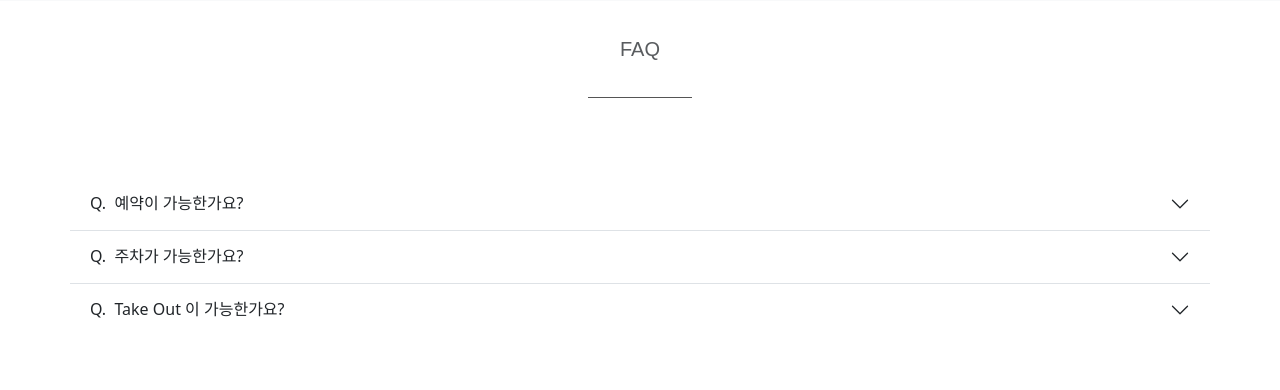
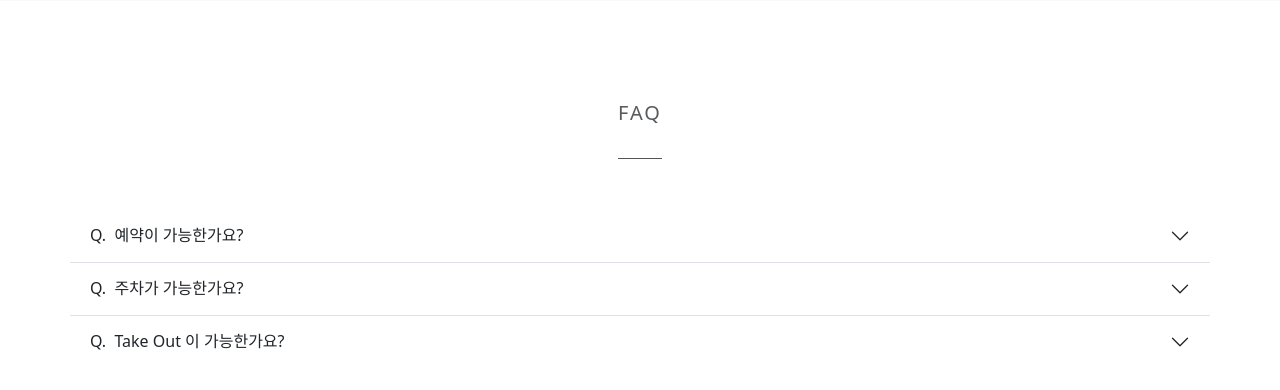
Before and after one commit to Izoria-team2-htmlcss4-gp-coalnoo/Izoria-team2-htmlcss4-gp-coalnoo, a plain HTML site: page faq-page/index.html in a window 1280 px wide. Shown: the part 65-455 px from the top of the page. Drawn offline with nearby package versions, Linux system fonts and the light colour scheme.

Commit message:
finish-2

```diff
--- a/faq-page/index.html
+++ b/faq-page/index.html
@@ -23,9 +23,9 @@
   </head>
   <body>
     <div id="nav-placeholder"></div>
-    <main>
+    <main class="py-5 my-5">
       <div class="col-lg-4 col-md-6 col-sm-12 text-center container">
-        <span class="main-first fs-5 text-muted">FAQ</span>
+        <span class="title fs-5 text-muted">FAQ</span>
       </div>
       <div class="main-second container">
         <div class="accordion accordion-flush" id="accordionFlushExample">
--- a/faq-page/style.css
+++ b/faq-page/style.css
@@ -10,12 +10,20 @@
     }
 }
 
-.main-first{
-    font-family: Arial, Helvetica, sans-serif;
-    border-bottom: 1px solid #555555;
-    display: inline-block;
-    padding: 2rem;
-    font-size:1.6rem;
+
+.py-5{
+    padding-top: 3rem;
+}
+.my-5{
+    margin-top: 3rem;
+}
+
+.title{
+    font-weight: 400;
+    font-size: 1.6rem;
+    border-bottom:1px solid #555555;
+    letter-spacing: 2px;
+    padding-bottom: 2rem;
 }
 
 .main-second{
@@ -26,6 +34,9 @@
 .faq-answer{
     padding-left: 1.2rem;
 }
+.accordion-body{
+    color: #555555;
+}
 
 body{
     line-height: 2rem;
```
